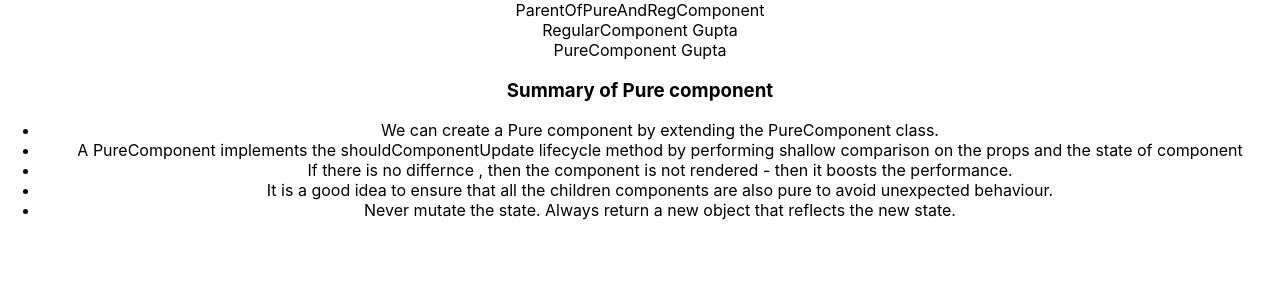
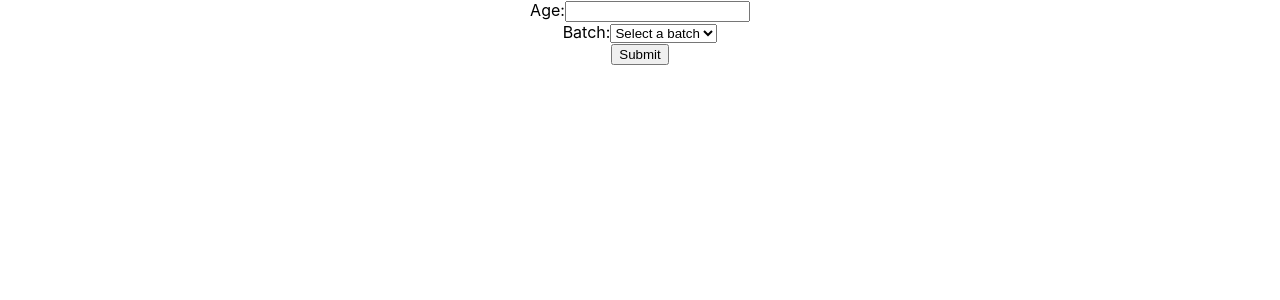
Before and after one commit to mvssgupta/UnderstandingReact, a React (Create React App) app: page / in a window 1280 px wide. Shown: the top 300 px of the page. Built offline with nearby package versions, Linux system fonts and the light colour scheme.

Commit message:
Created EnrollmentForm component

```diff
--- a/src/App.js
+++ b/src/App.js
@@ -11,7 +11,8 @@ import './App.css';
 // import FormControlledComponent from './components/FormControlledComponent';
 // import LifeCycleParent from './components/LifeCycleParent';
 // import PureComp from './components/PureComp';
-import ParentOfPureAndRegComponent from './components/ParentOfPureAndRegComponent';
+// import ParentOfPureAndRegComponent from './components/ParentOfPureAndRegComponent';
+import EnrollmentForm from './components/EnrollmentForm'
 
 function App() {
   return (
@@ -29,7 +30,8 @@ function App() {
       {/* <FormControlledComponent></FormControlledComponent> */}
       {/* <LifeCycleParent></LifeCycleParent> */}
       {/* <PureComp></PureComp> */}
-      <ParentOfPureAndRegComponent></ParentOfPureAndRegComponent>
+      {/* <ParentOfPureAndRegComponent></ParentOfPureAndRegComponent> */}
+      <EnrollmentForm></EnrollmentForm>
     </div>
   );
 }
--- /dev/null
+++ b/src/components/EnrollmentForm.js
@@ -0,0 +1,80 @@
+import React from 'react';
+
+
+
+// Requirements for the admission form are:
+// - Only people within the age limit of 18-65 can enroll for the monthly classes and they will
+// be paying the fees on a month on month basis. I.e. an individual will have to pay the fees
+// every month and he can pay it any time of the month.
+// - They can enroll any day but they will have to pay for the entire month. The monthly fee is
+// 500/- Rs INR.
+// - There are a total of 4 batches a day namely 6-7AM, 7-8AM, 8-9AM and 5-6PM. The
+// participants can choose any batch in a month and can move to any other batch next
+// month. I.e. participants can shift from one batch to another in different months but in
+// same month they need to be in same batch
+
+
+export default class EnrollmentForm extends React.Component {
+  constructor(props) {
+    super(props);
+    this.state = {
+      age: '',
+      batch: '',
+    };
+
+    this.handleChange = this.handleChange.bind(this);
+    this.handleSubmit = this.handleSubmit.bind(this);
+  }
+
+  handleChange(event) {
+    this.setState({
+      [event.target.name]: event.target.value
+    });
+  }
+
+  handleSubmit(event) {
+    event.preventDefault();
+    // Check if the user is within the age limit of 18-65
+    if (this.state.age >= 18 && this.state.age <= 65) {
+      // Calculate the fee for the selected batch
+      const fee = 500;
+      // Submit the form with the age, batch, and fee
+      // ...
+    } else {
+      alert('Sorry, you must be between 18 and 65 years old to enroll.');
+    }
+  }
+
+  render() {
+    return (
+      <form onSubmit={this.handleSubmit}>
+        <label>
+          Age:
+          <input
+            type="number"
+            name="age"
+            value={this.state.age}
+            onChange={this.handleChange}
+          />
+        </label>
+        <br />
+        <label>
+          Batch:
+          <select
+            name="batch"
+            value={this.state.batch}
+            onChange={this.handleChange}
+          >
+            <option value="">Select a batch</option>
+            <option value="6-7AM">6-7AM</option>
+            <option value="7-8AM">7-8AM</option>
+            <option value="8-9AM">8-9AM</option>
+            <option value="5-6PM">5-6PM</option>
+          </select>
+        </label>
+        <br />
+        <input type="submit" value="Submit" />
+      </form>
+    );
+  }
+}
```
